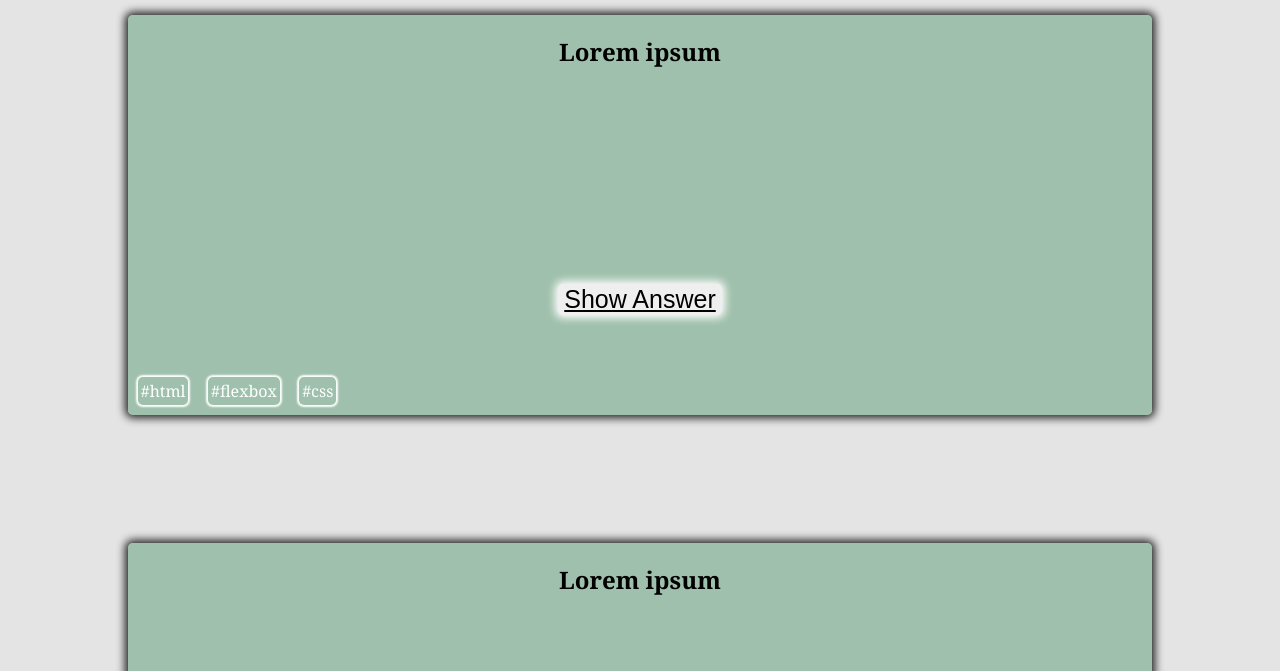
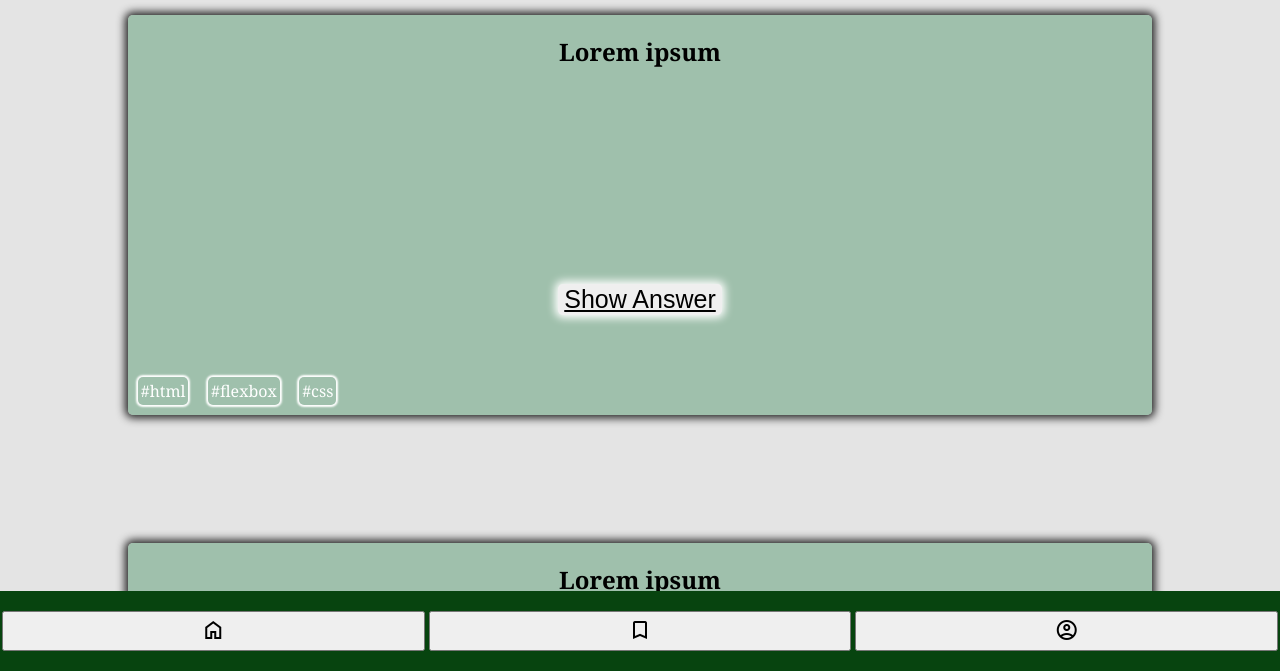
Before and after one commit to FrankSiyli/Quiz_App, a plain HTML site: page index.html in a window 1280 px wide. Shown: the part 129-800 px from the top of the page. Drawn offline with nearby package versions, Linux system fonts and the light colour scheme.

Commit message:
add footer

```diff
--- a/index.html
+++ b/index.html
@@ -6,6 +6,7 @@
     <meta name="viewport" content="width=device-width, initial-scale=1.0">
     <title>QuizApp</title>
     <link rel="stylesheet" href="/styles.css">
+    <link rel="stylesheet" href="https://fonts.googleapis.com/css2?family=Material+Symbols+Outlined:opsz,wght,FILL,GRAD@48,400,0,0" />
 </head>
 <body>
     <header>
@@ -33,7 +34,21 @@
 
     </main>
     <footer>
-
+        <button type="button" aria-label="home" class="navBtn">
+            <span class="material-symbols-outlined">
+                home
+                </span>
+        </button>
+        <button type="button" aria-label="bookmark" class="navBtn">
+            <span class="material-symbols-outlined">
+                bookmark
+                </span>
+        </button>
+        <button type="button" aria-label="account" class="navBtn">
+            <span class="material-symbols-outlined">
+                account_circle
+                </span>
+        </button>
     </footer>
 </body>
 </html>
--- a/styles.css
+++ b/styles.css
@@ -84,3 +84,20 @@ li {
     color: white;
     padding: 2%;
 }
+
+footer {
+    width: 100%;
+    height: 10vh;
+    background-color: rgb(7, 68, 15);
+    position: fixed;
+    bottom: 0;
+    display: flex;
+    align-items: center;
+    justify-content: space-around;
+}
+
+.navBtn {
+    width: 33%;
+    height: 40px;
+    cursor: pointer;
+}
```
